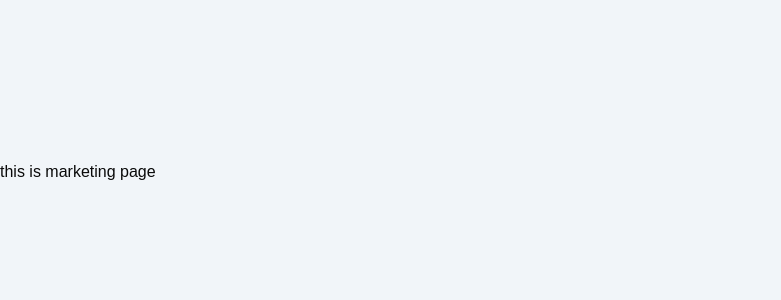
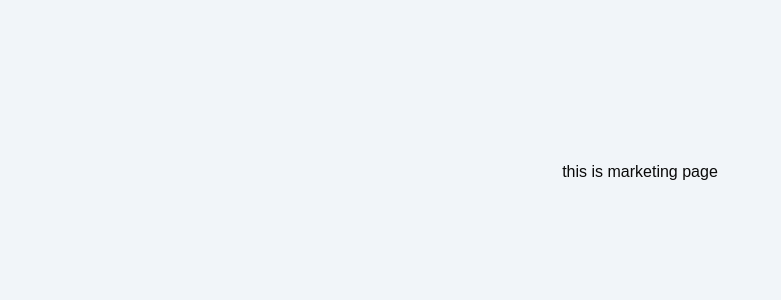
Before and after one commit to SakpalAmit27/TaskFlow, a Next.js app: page / in a window 1280 px wide. Shown: the top 300 px of the page, without its empty margins (0-781 px from the left). Built offline with nearby package versions, Linux system fonts and the light colour scheme.

Commit message:
some styling in marketing page

```diff
--- a/app/(marketing)/page.tsx
+++ b/app/(marketing)/page.tsx
@@ -2,7 +2,7 @@ import React from 'react'
 
 const marketingPage = () => {
   return (
-    <div>
+    <div className='flex items-center justify-center flex-col'>
       this is marketing page
     </div>
   )
```
